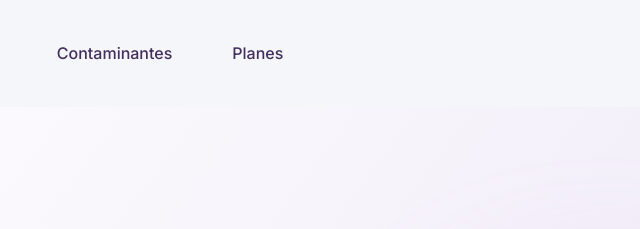
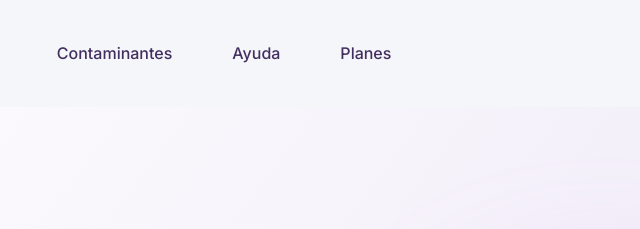
Before and after one commit to PelinnKaynak/biometria-y-medioambiente-04, a website with bundled scripts: page src/web_publica/index.html in a window 1280 px wide. Shown: the top 229 px of the page, 443-1083 px from the left. Built offline with nearby package versions, Linux system fonts and the light colour scheme.

Commit message:
ya se ve ayuda desde la landing en el index

```diff
--- a/src/web_publica/index.html
+++ b/src/web_publica/index.html
@@ -21,6 +21,7 @@
         <a href="index.html" class="activo" aria-current="page">Inicio</a>
         <a href="mapa.html">Mapa</a>
         <a href="contaminantes.html">Contaminantes</a>
+        <a href="ayuda.html">Ayuda</a>
         <a href="#planes">Planes</a>
     </nav>
     <a id="boton-acceder" href="login.html" class="boton boton-acceder-inicio">Acceder</a>
```
